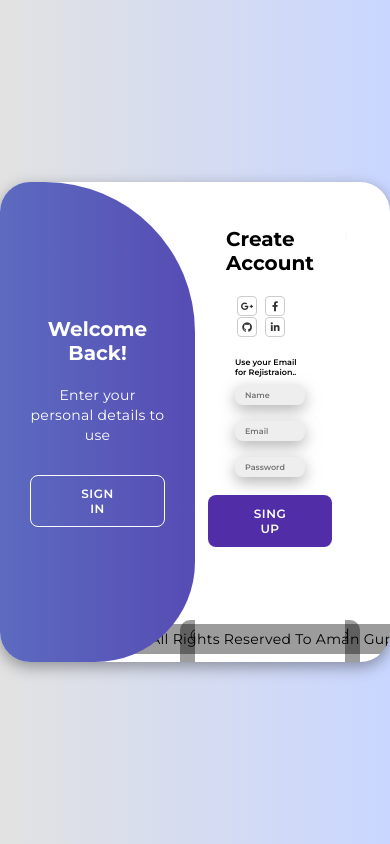
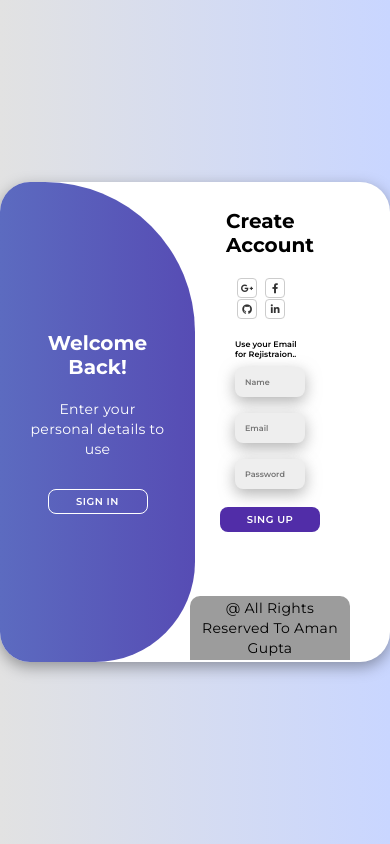
Before and after one commit to Ag313/LoginFormAman, a plain HTML site: page index.html in a window 390 px wide. Both pictures are taken after a click on the button "SIGN UP". Drawn offline with Linux system fonts and the light colour scheme.

Commit message:
css responsiv change for mobile

```diff
--- a/index.html
+++ b/index.html
@@ -36,7 +36,7 @@
 
             <div class="form-container sign-in">
                 <form>
-                    <h1 class="head">Myntra Clone</h1>
+                    <h2 class="head">Myntra Clone</h2>
                     <h1>Sign IN</h1>
                     <div class="social-icons">
                         <a href="#"><i class="fa-brands fa-google-plus-g"></i></a>
--- a/style.css
+++ b/style.css
@@ -269,10 +269,10 @@ body{
 @media screen and (min-width: 150px) and (max-width: 425px){
 .head{
 
-    font-size: 7px;
+    font-size: 15px;
     color: rgba(148, 4, 4, 0.568);
     position: absolute;
-    margin-top: -400px;
+    margin-top: -420px;
     margin-left: 0px;
     text-shadow: 3px 3px 5px rgba(0, 0, 0, 0.442);
 }
@@ -321,7 +321,7 @@ body{
     padding: 5px 10px;
     font-size: 8px;
     font-weight: 600;
-
+height: 30px;
     border-radius: 8px;
     width: 100%;
     outline: none;
@@ -335,25 +335,33 @@ body{
     font-size: 20px;
 }
 .foot{
-    position: relative;
-    bottom: -70px;
-    font-size: 5px;
-    width: 180px;
+    /* position: relative; */
+    bottom: -50px;
+    font-size: 3px;
+    width: 110px;
     background-color: rgba(0, 0, 0, 0.39);
     text-wrap: wrap;
     padding: 4px;
     border-radius:  10px 10px 0 0;
     height: fit-content;
+    left: 20px;
 }
 .foot2{
-    position: relative;
-    bottom: -57px;
+    /* position: relative; */
+    bottom: -44px;
     font-size: 5px;
-    width: 300px;
+    width: 160px;
     background-color: rgba(0, 0, 0, 0.39);;
-    text-align: center;
-    padding: 5px;
+    /* text-align: center; */
+    padding: 2px;
+    text-wrap: wrap;
+    overflow: hidden;
     border-radius:  10px 10px 0 0;
 }
-
+.main-container button{
+    font-size: 10px;
+    padding: 5px;
+    width: 100px;
+    /* margin-top: 50px; */
 }
+}
```
